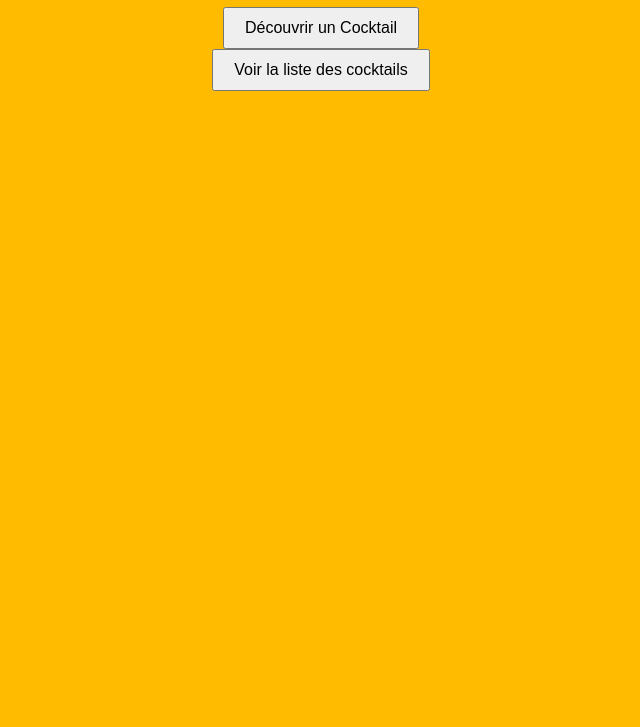
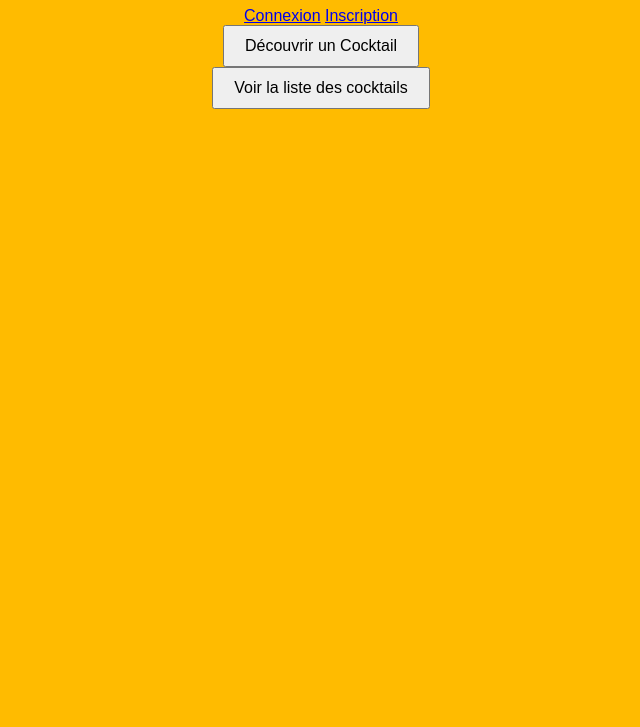
Before and after one commit to MatMatL/ClashOfCocktails, a website: page public/index.html in a window 1280 px wide. Shown: the part 73-800 px from the top of the page, without its empty margins (319-959 px from the left). Drawn offline with Linux system fonts and the light colour scheme.

Commit message:
add register + login href

```diff
--- a/public/index.html
+++ b/public/index.html
@@ -8,6 +8,9 @@
 </head>
 <body>
     <h1>Bienvenue sur ClashOfCocktail</h1>
+    <a href="login.html">Connexion</a>
+    <a href="register.html">Inscription</a>
+    <br>
     <button onclick="getCocktail()">Découvrir un Cocktail</button>
     <div id="cocktail-info"></div>
 
```
